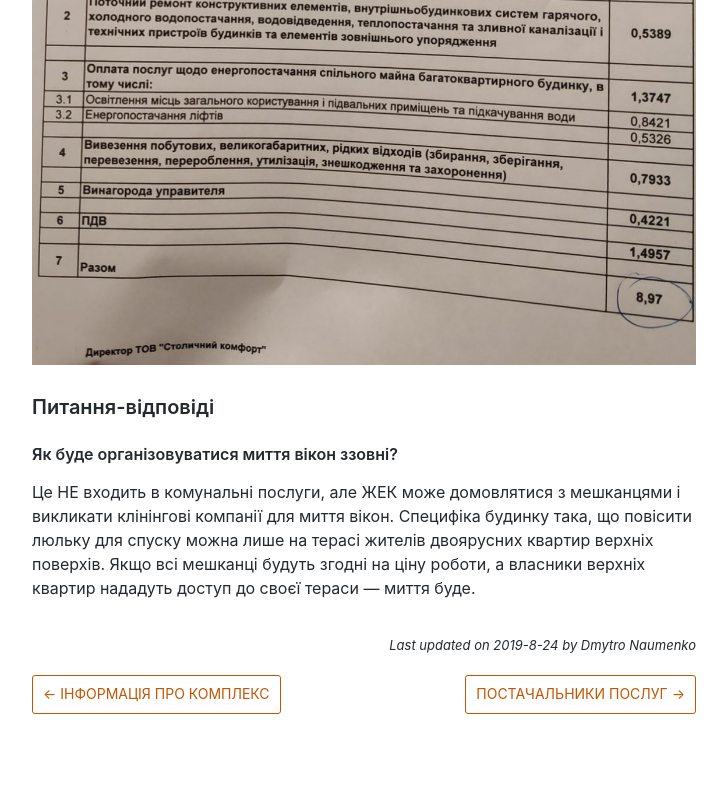
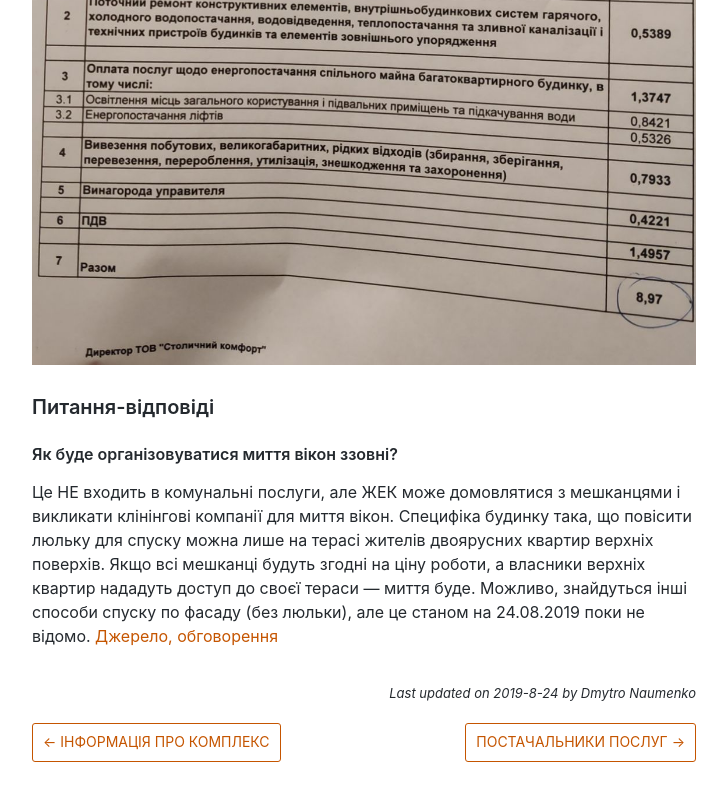
Before and after one commit to SilverFire/7-info, a plain HTML site: page docs/complex/management.html in a window 1280 px wide. Shown: the part 891-1691 px from the top of the page, without its empty margins (276-1003 px from the left). Before the commit the page ends 1665 px from the top, so only its background shows below. Drawn offline with nearby package versions, Linux system fonts and the light colour scheme.

Commit message:
Deploy website
Deploy website version based on 0b6326289151fa7eb61adedfa1ad2c75deafe7cb

```diff
--- a/docs/complex/management.html
+++ b/docs/complex/management.html
@@ -71,5 +71,5 @@
 <p><img src="/wiki/operational/prices.jpg" alt=""></p>
 <h3><a class="anchor" aria-hidden="true" id="питання-відповіді"></a><a href="#питання-відповіді" aria-hidden="true" class="hash-link"><svg class="hash-link-icon" aria-hidden="true" height="16" version="1.1" viewBox="0 0 16 16" width="16"><path fill-rule="evenodd" d="M4 9h1v1H4c-1.5 0-3-1.69-3-3.5S2.55 3 4 3h4c1.45 0 3 1.69 3 3.5 0 1.41-.91 2.72-2 3.25V8.59c.58-.45 1-1.27 1-2.09C10 5.22 8.98 4 8 4H4c-.98 0-2 1.22-2 2.5S3 9 4 9zm9-3h-1v1h1c1 0 2 1.22 2 2.5S13.98 12 13 12H9c-.98 0-2-1.22-2-2.5 0-.83.42-1.64 1-2.09V6.25c-1.09.53-2 1.84-2 3.25C6 11.31 7.55 13 9 13h4c1.45 0 3-1.69 3-3.5S14.5 6 13 6z"></path></svg></a>Питання-відповіді</h3>
 <h4><a class="anchor" aria-hidden="true" id="як-буде-організовуватися-миття-вікон-ззовні"></a><a href="#як-буде-організовуватися-миття-вікон-ззовні" aria-hidden="true" class="hash-link"><svg class="hash-link-icon" aria-hidden="true" height="16" version="1.1" viewBox="0 0 16 16" width="16"><path fill-rule="evenodd" d="M4 9h1v1H4c-1.5 0-3-1.69-3-3.5S2.55 3 4 3h4c1.45 0 3 1.69 3 3.5 0 1.41-.91 2.72-2 3.25V8.59c.58-.45 1-1.27 1-2.09C10 5.22 8.98 4 8 4H4c-.98 0-2 1.22-2 2.5S3 9 4 9zm9-3h-1v1h1c1 0 2 1.22 2 2.5S13.98 12 13 12H9c-.98 0-2-1.22-2-2.5 0-.83.42-1.64 1-2.09V6.25c-1.09.53-2 1.84-2 3.25C6 11.31 7.55 13 9 13h4c1.45 0 3-1.69 3-3.5S14.5 6 13 6z"></path></svg></a>Як буде організовуватися миття вікон ззовні?</h4>
-<p>Це НЕ входить в комунальні послуги, але ЖЕК може домовлятися з мешканцями і викликати клінінгові компанії для миття вікон. Специфіка будинку така, що повісити люльку для спуску можна лише на терасі жителів двоярусних квартир верхніх поверхів. Якщо всі мешканці будуть згодні на ціну роботи, а власники верхніх квартир нададуть доступ до своєї тераси — миття буде.</p>
+<p>Це НЕ входить в комунальні послуги, але ЖЕК може домовлятися з мешканцями і викликати клінінгові компанії для миття вікон. Специфіка будинку така, що повісити люльку для спуску можна лише на терасі жителів двоярусних квартир верхніх поверхів. Якщо всі мешканці будуть згодні на ціну роботи, а власники верхніх квартир нададуть доступ до своєї тераси — миття буде. Можливо, знайдуться інші способи спуску по фасаду (без люльки), але це станом на 24.08.2019 поки не відомо. <a href="https://t.me/Seven_chat/25247">Джерело, обговорення</a></p>
 </span></div></article></div><div class="docLastUpdate"><em>Last updated on 2019-8-24 by Dmytro Naumenko</em></div><div class="docs-prevnext"><a class="docs-prev button" href="/docs/complex/index"><span class="arrow-prev">← </span><span>Інформація про комплекс</span></a><a class="docs-next button" href="/docs/complex/service-providers"><span>Постачальники послуг</span><span class="arrow-next"> →</span></a></div></div></div><nav class="onPageNav"><ul class="toc-headings"><li><a href="#управляюча-компанія">Управляюча компанія</a><ul class="toc-headings"><li><a href="#контакти">Контакти</a></li><li><a href="#розрахункові-ціни">Розрахункові ціни</a></li><li><a href="#питання-відповіді">Питання-відповіді</a></li></ul></li></ul></nav></div></div></body></html>
```
Also changed, not shown: docs/complex/management/index.html (+1 -1 lines).
